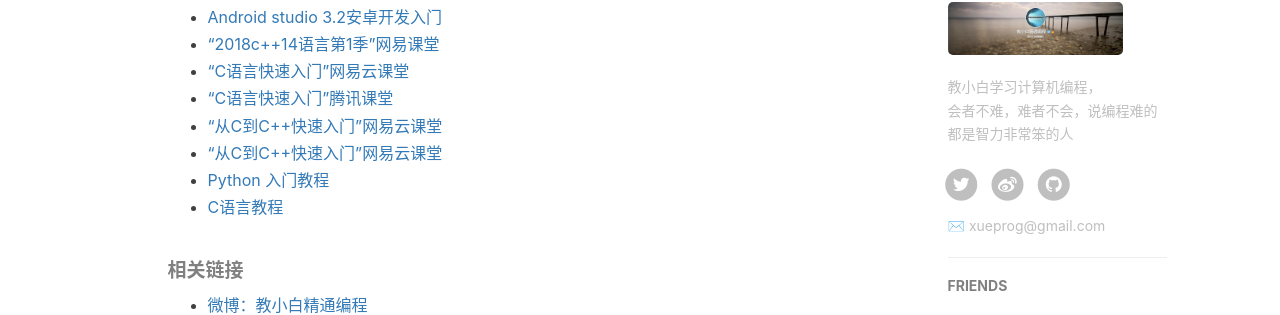
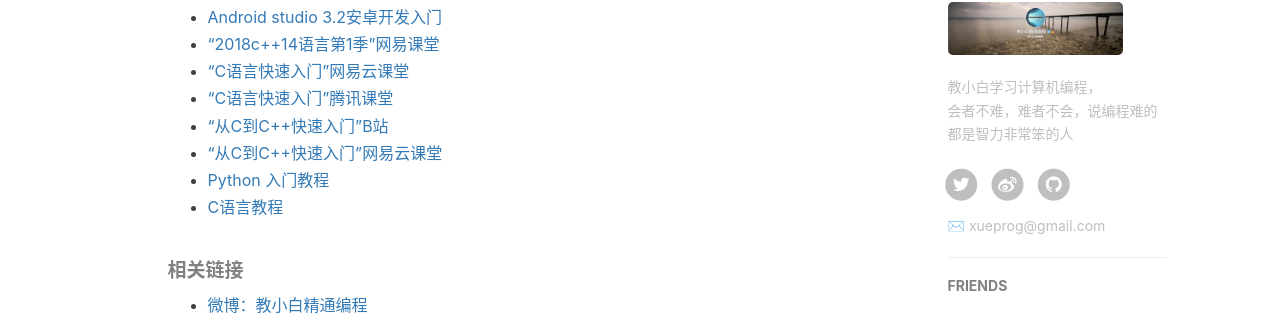
Before and after one commit to xuepro/xuepro.github.io, a Jekyll site: the page built from about.html, in a window 1280 px wide. Shown: the part 688-1003 px from the top of the page. Built offline with Jekyll 4.4.1, drawn with Linux system fonts in a browser that asks for light colours; nearby versions of some CDN libraries; comment, search, counter and statistics services are not loaded.

Commit message:
Update about.html

```diff
--- a/about.html
+++ b/about.html
@@ -28,9 +28,9 @@
         <li><a href="http://list.youku.com/albumlist/show/id_51452688">C++版本数据结构</a></li>
         <li><a href="https://ke.qq.com/course/288985?tuin=ac5537fd">Android studio 3.2安卓开发入门</a></li>
         <li><a href="http://study.163.com/course/introduction.htm?courseId=1004929015&utm_campaign=commission&utm_source=cp-400000000236023&utm_medium=share">“2018c++14语言第1季”网易课堂</a></li>
-          <li><a href="http://study.163.com/course/courseMain.htm?courseId=1004489020&utm_campaign=commission&utm_source=cp-400000000236023&utm_medium=share">“C语言快速入门”网易云课堂</a></li>
+         <li><a href="http://study.163.com/course/courseMain.htm?courseId=1004489020&utm_campaign=commission&utm_source=cp-400000000236023&utm_medium=share">“C语言快速入门”网易云课堂</a></li>
         <li><a href="http://ke.qq.com/course/246134">“C语言快速入门”腾讯课堂</a></li>
-	<li><a href="https://www.bilibili.com/video/av18629275/?from=search&seid=11082995444943504636">“从C到C++快速入门”网易云课堂</a></li>
+	<li><a href="https://www.bilibili.com/video/av18629275/?from=search&seid=11082995444943504636">“从C到C++快速入门”B站</a></li>
 	<li><a href="http://study.163.com/course/introduction/1004880010.htm">“从C到C++快速入门”网易云课堂</a></li>
 	<li><a href="https://xuepro.xcguan.net/2017/11/15/Python%E6%95%99%E7%A8%8B-1.-Python%E6%98%AF%E4%BB%80%E4%B9%88/">Python 入门教程</a></li>
         <li><a href="https://xuepro.xcguan.net/2017/10/29/0-C%E8%AF%AD%E8%A8%80%E6%95%99%E7%A8%8B/">C语言教程</a></li>
```
